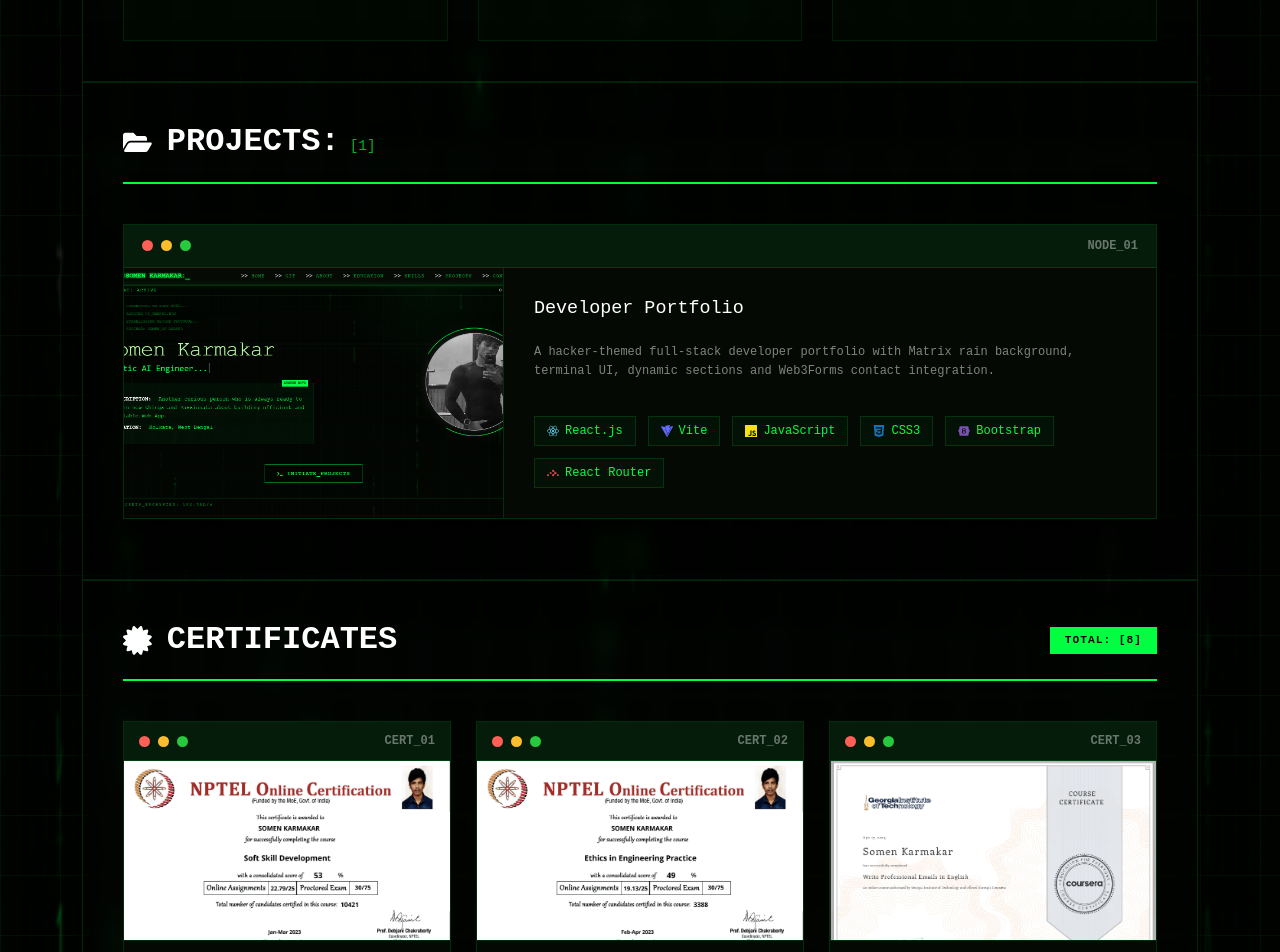
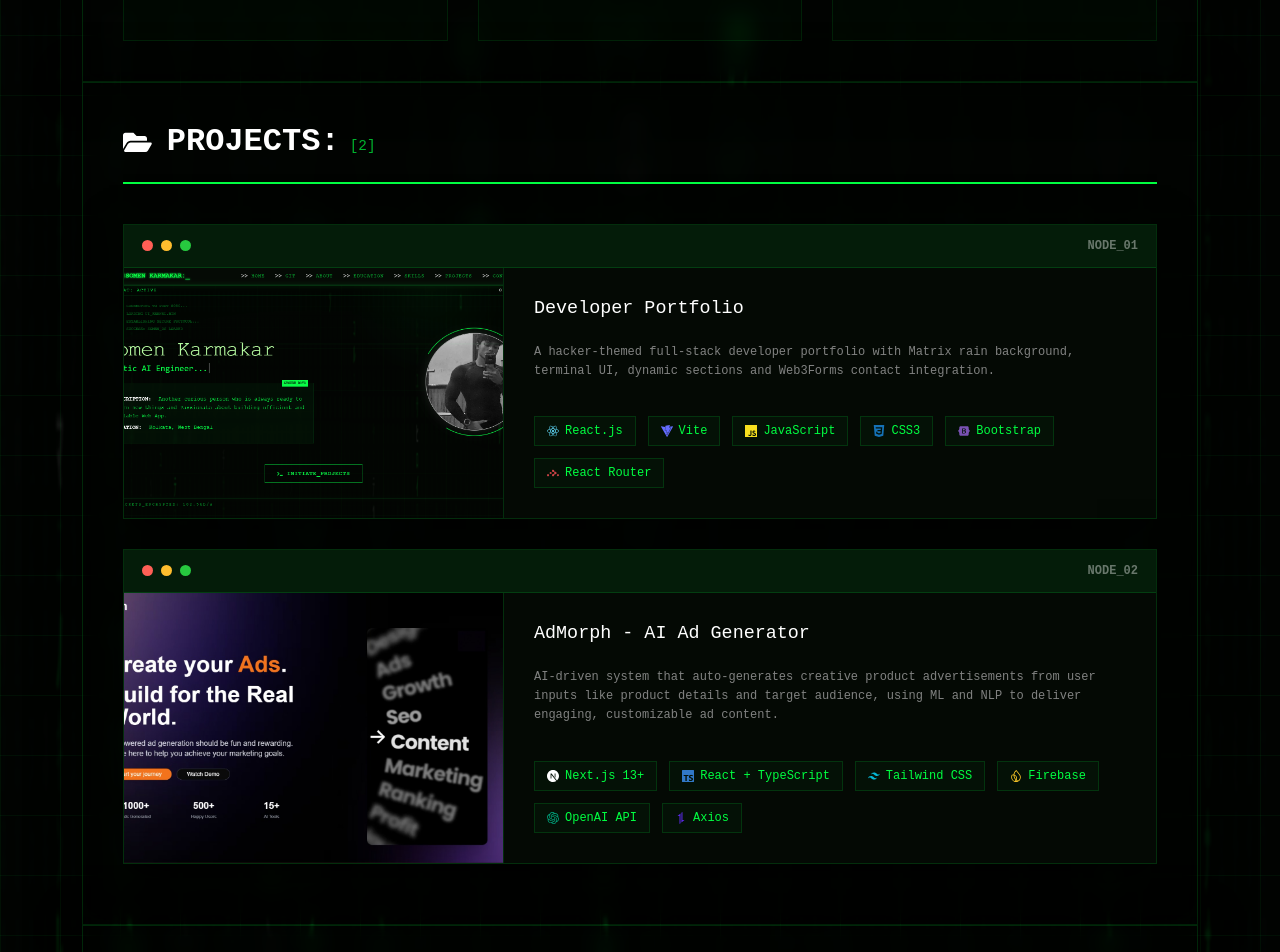
Before and after one commit to SomenKarmakar24/portfolio, a React (Vite) app in the folder Frontend/: page / in a window 1280 px wide. Shown: the part 2480-3432 px from the top of the page. Built offline with nearby package versions, Linux system fonts and the light colour scheme.

Commit message:
add new project

```diff
--- a/Frontend/src/components/Project.jsx
+++ b/Frontend/src/components/Project.jsx
@@ -1,8 +1,9 @@
 import React, { useState, useEffect } from 'react';
 import { FaGithub, FaExternalLinkAlt, FaFolderOpen, FaChevronDown, FaChevronUp, FaReact } from 'react-icons/fa';
-import { SiVite, SiJavascript, SiCss3, SiBootstrap, SiReactrouter } from 'react-icons/si';
+import { SiVite, SiJavascript, SiCss3, SiBootstrap, SiReactrouter, SiOpenai, SiTailwindcss, SiFirebase, SiAxios, SiTypescript, SiNextdotjs } from 'react-icons/si';
 import "../assets/css/Project.css";
 import portfolioThumbnail from '../assets/img/portfolio_thumbnail.png';
+import adMorphThumbnail from '../assets/img/AdMorph.jpg';
 
 const projectData = [
     {
@@ -19,6 +20,22 @@ const projectData = [
             { name: "CSS3", icon: <SiCss3 style={{color: '#1572B6'}} /> },
             { name: "Bootstrap", icon: <SiBootstrap style={{color: '#7952B3'}} /> },
             { name: "React Router", icon: <SiReactrouter style={{color: '#CA4245'}} /> },
+        ]
+    },
+    {
+        id: 2,
+        title: "AdMorph - AI Ad Generator",
+        description: "AI-driven system that auto-generates creative product advertisements from user inputs like product details and target audience, using ML and NLP to deliver engaging, customizable ad content.",
+        github_url: null,
+        live_url: null,
+        image: adMorphThumbnail,
+        tech: [
+            { name: "Next.js 13+", icon: <SiNextdotjs style={{color: '#ffffff'}} /> },
+            { name: "React + TypeScript", icon: <SiTypescript style={{color: '#3178C6'}} /> },
+            { name: "Tailwind CSS", icon: <SiTailwindcss style={{color: '#06B6D4'}} /> },
+            { name: "Firebase", icon: <SiFirebase style={{color: '#FFCA28'}} /> },
+            { name: "OpenAI API", icon: <SiOpenai style={{color: '#00A67E'}} /> },
+            { name: "Axios", icon: <SiAxios style={{color: '#5A29E4'}} /> },
         ]
     },
 ];
```
Also changed, not shown: Frontend/src/assets/img/AdMorph.jpg (added).
